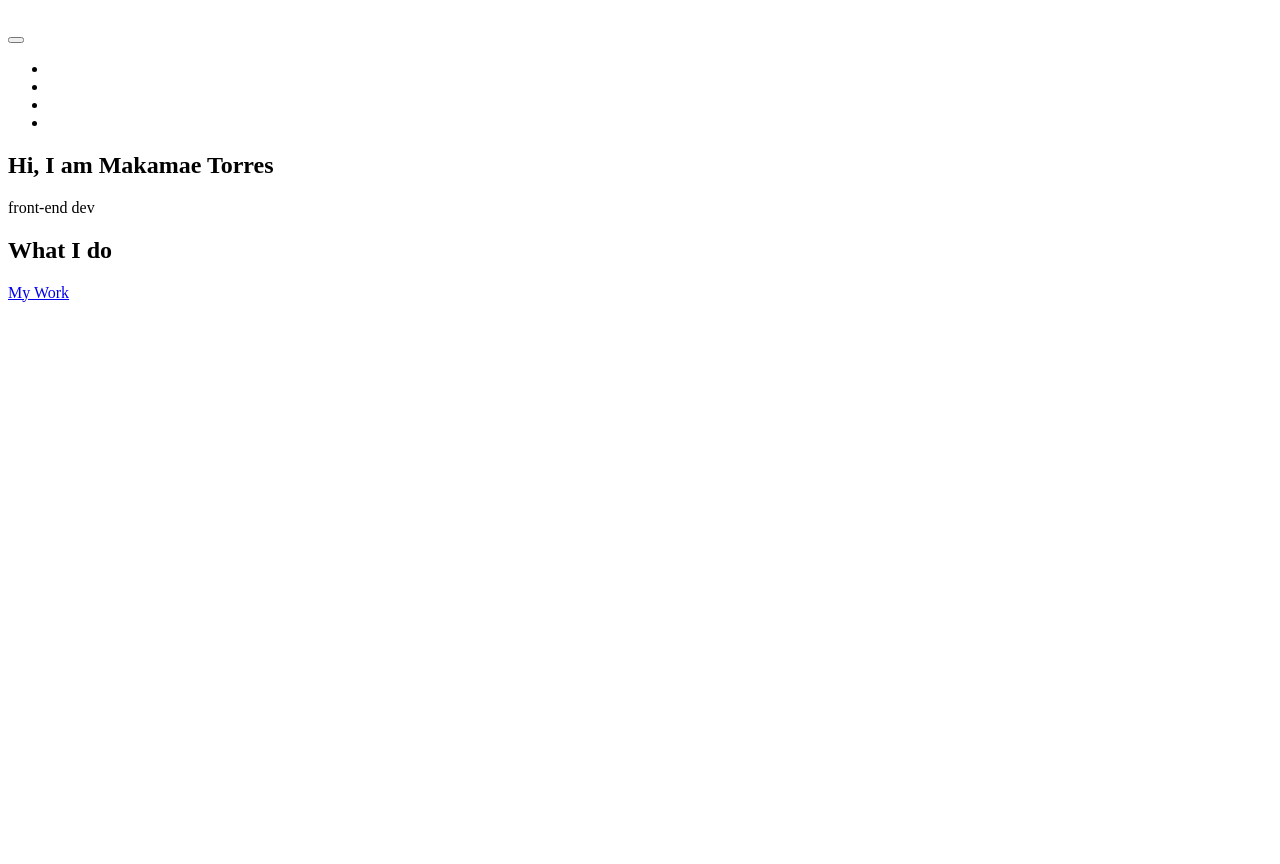
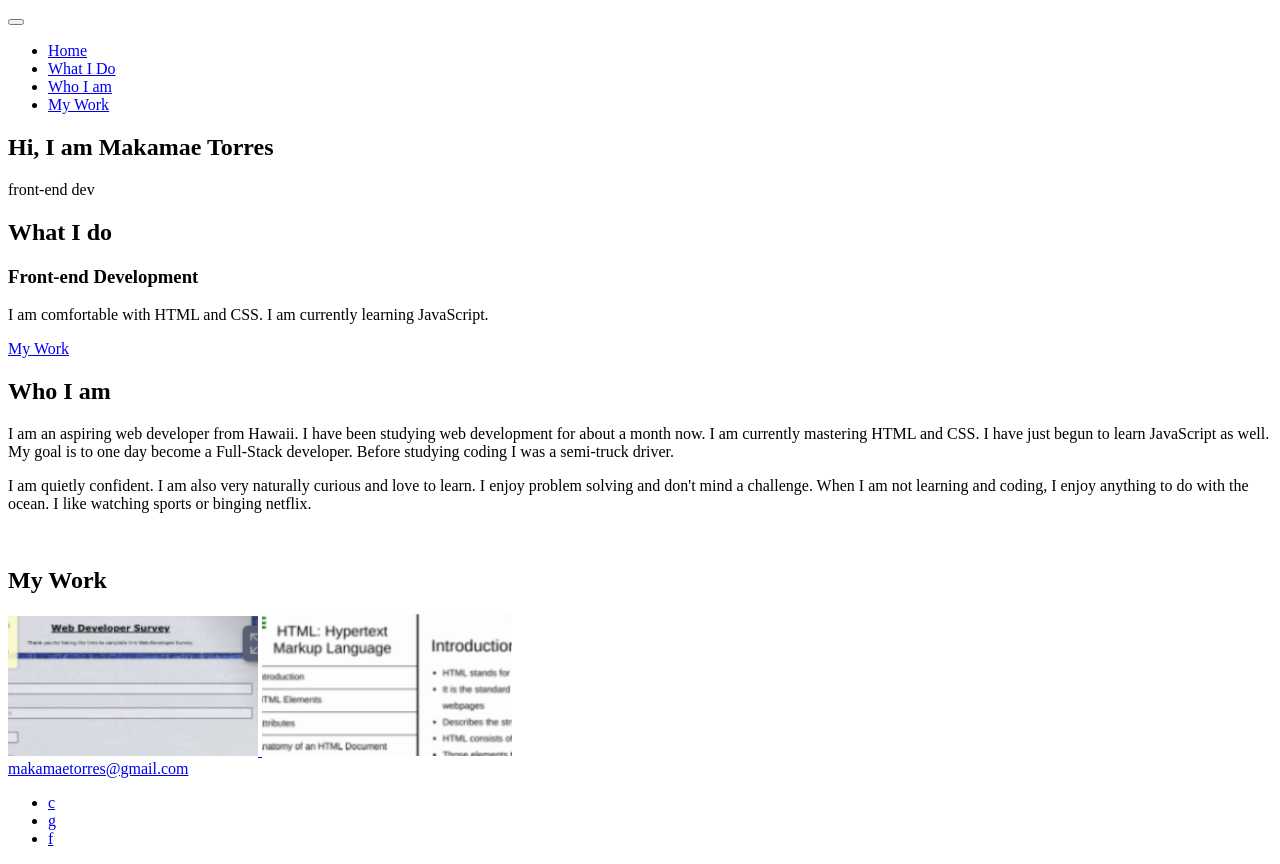
Before and after one commit to makzilla808/portfolio, a plain HTML site: page index.html in a window 1280 px wide. Before the commit the page ends 800 px from the top, so only its background shows below. Drawn offline with Linux system fonts and the light colour scheme.

Commit message:
html basically set. completes 9/12 requirements.

```diff
--- a/index.html
+++ b/index.html
@@ -10,24 +10,24 @@
 </head>
 <body>
     <header>
-        <div class="logo">
-            <img src="" alt="">
-        </div>
+    <!--   <div class="logo">
+        <img src="" alt="">
+        </div>-->
         <button class="nav-toggle" aria-label="toggle navigation">
             <span class="hamburger"></span>
         </button>
-        <nav class="nav">
+        <nav class="nav" id="navbar">
             <ul class="nav__list">
-                <li class="nav__item"><a href="#" class="nav__link"></a></li>
-                <li class="nav__item"><a href="#" class="nav__link"></a></li>
-                <li class="nav__item"><a href="#" class="nav__link"></a></li>
-                <li class="nav__item"><a href="#" class="nav__link"></a></li>
+                <li class="nav__item"><a href="#home" class="nav__link">Home</a></li>
+                <li class="nav__item"><a href="#services" class="nav__link">What I Do</a></li>
+                <li class="nav__item"><a href="#about" class="nav__link">Who I am</a></li>
+                <li class="nav__item"><a href="#work" class="nav__link">My Work</a></li>
             </ul>
         </nav>
     </header>
 
     <!--Introduction-->
-    <section class="intro" id="home">
+    <section class="intro" id="welcome-section">
         <h1 class="section__title section__title--intro">Hi, I am <strong>Makamae Torres</strong></h1>
         <p class="section__subtitle section__subtitle--intro">front-end dev</p>
     </section>
@@ -37,22 +37,74 @@
         <h2 class="section__title section __title--services">What I do</h2>
         <div class="services">
             <div class="service">
-                <h3></h3>
+                <h3>Front-end Development</h3>
+                <p>I am comfortable with HTML and CSS.
+                   I am currently learning JavaScript.
+                </p>
+       <!--   </div>
+            <div class="service">
+                <h3>Back-end</h3>
                 <p></p>
             </div>
             <div class="service">
-                <h3></h3>
+                <h3>Web Design</h3>
                 <p></p>
-            </div>
-            <div class="service">
-                <h3></h3>
-                <p></p>
-            </div>
+            </div>-->
         </div>
 
         <a href="#" class="btn">My Work</a>
     </section>
 
+    <!--About Me-->
+    <section class="about-me" id="about">
+        <h2 class="section__title section__title--about">Who I am</h2>
+        <p class="section__subtitle section__subtitle--about"></p>
+
+        <div class="about-me__body">
+            <p>I am an aspiring web developer from Hawaii. I have been studying
+               web development for about a month now. I am currently mastering HTML and CSS.
+               I have just begun to learn JavaScript as well. My goal is to one day become a
+               Full-Stack developer. Before studying coding I was a semi-truck driver.
+            </p>
+            <p>I am quietly confident. I am also very naturally curious and love to learn.
+               I enjoy problem solving and don't mind a challenge. When I am not learning and coding, I enjoy anything
+               to do with the ocean. I like watching sports or binging netflix.</p>
+        </div>
+
+        <img src="" alt="">
+    </section>
+
+    <!--My work-->
+    <section class="my-work" id="projects">
+        <h2 class="section__title">My Work</h2>
+        <p class="section__subtitle"></p>
+
+        <div class="portfolio">
+            <!--Portfolio item 01-->
+            <a href="https://codepen.io/makzilla808/pen/GRZvQrO" class="project-tile>
+                <img src="tributepagethmb.png" alt="Tribute Page Thumbnail" class="portfolio__img">
+            </a>
+             <!--Portfolio item 02-->
+             <a href="https://codepen.io/makzilla808/pen/ExKwrpj" class="project-tile" >
+                <img src="webdevthmb.png" alt="Web Development Thumbnail" class="portfolio__img">
+            </a>
+             <!--Portfolio item 03-->
+             <a href="https://codepen.io/makzilla808/pen/mdPLWzK" class="project-tile">
+                <img src="techdocthmb.png" alt="Technical Document Thumbnail" class="portfolio__img">
+            </a>
+        </div>
+    </section>
+
+    <!--Footer-->
+    <a href="mailto:makamaetorres@gmail.com" class="footer__link">makamaetorres@gmail.com</a>
+    <ul class="social-list">
+        <li class="social-list__item"><a id="profile-link" class="social-list__link"
+        href="https://codepen.io/makzilla808" target="_blank">c</a></li>
+        <li class="social-list__item"><a class="social-list__link" id="profile-link"
+        href="https://github.com/makzilla808" target="_blank">g</a></li>
+        <li class="social-list__item"><a class="social-list__link" id="profile-link"
+        href="https://www.freecodecamp.org/makzilla" target="_blank">f</a></li>
+    </ul>
 
 
 
```
